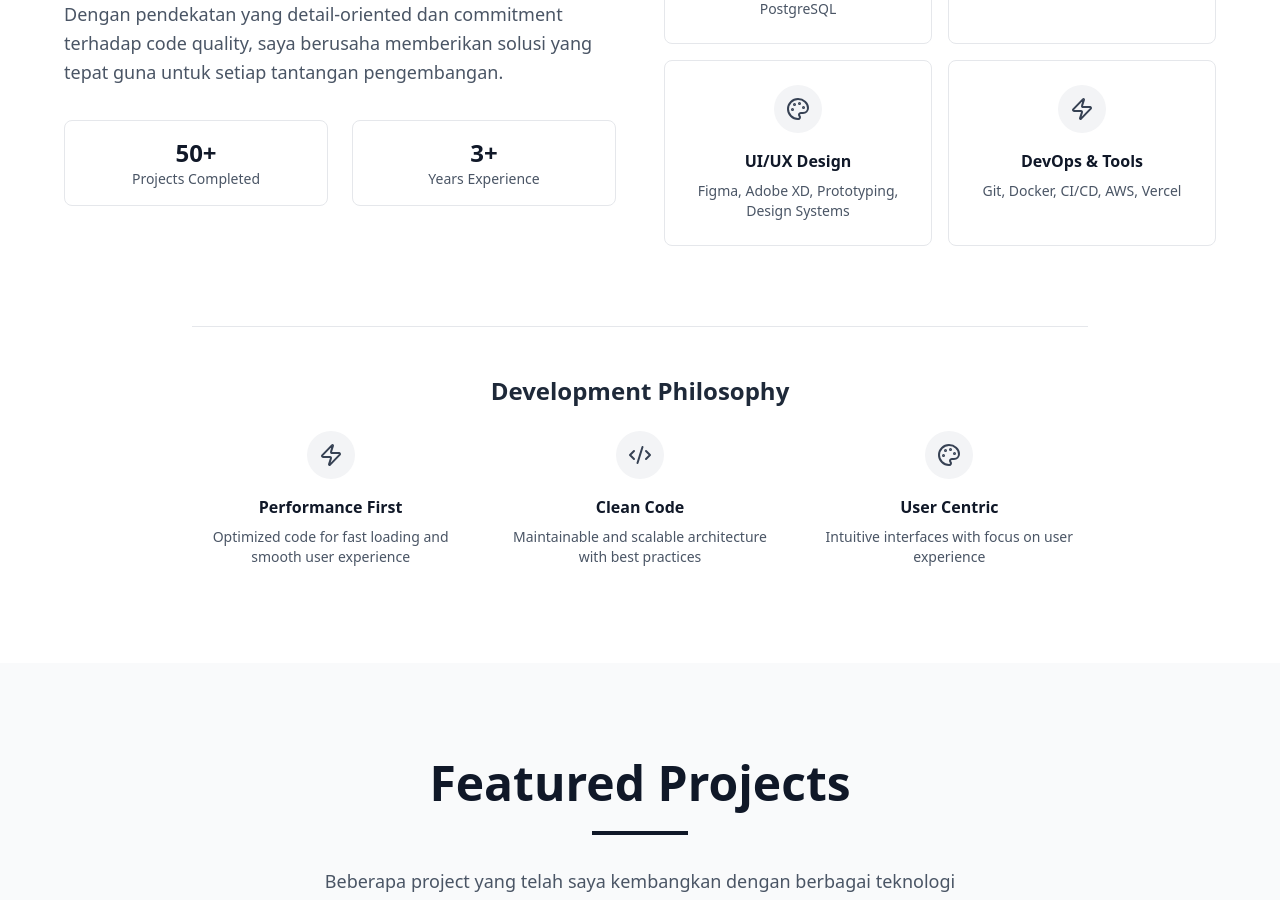
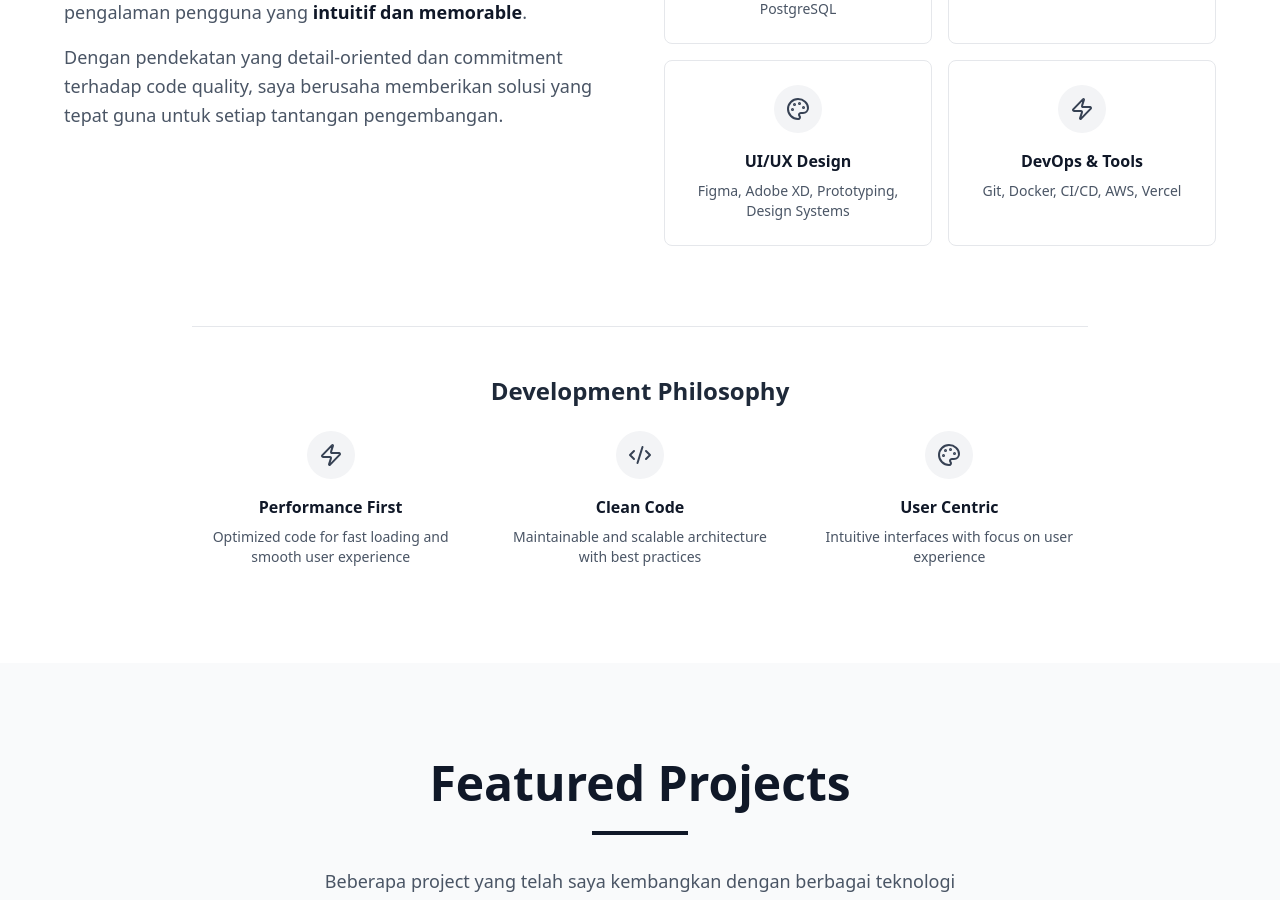
Before and after one commit to Ra1nixy/rainaldi.lol, a React (Vite) app: page / in a window 1280 px wide. Shown: the part 1380-2280 px from the top of the page. Built offline with nearby package versions, Linux system fonts and the light colour scheme.

Commit message:
fix about

```diff
--- a/src/components/About.tsx
+++ b/src/components/About.tsx
@@ -88,14 +88,14 @@ const About = () => {
               transition={{ duration: 0.6, ease: "easeOut", delay: 0.3 }}
               viewport={{ once: true }}
             >
-              <div className="text-center p-4 border border-gray-200 dark:border-gray-700 rounded-lg">
+              {/* <div className="text-center p-4 border border-gray-200 dark:border-gray-700 rounded-lg">
                 <div className="text-2xl font-bold text-gray-900 dark:text-white">50+</div>
                 <div className="text-sm text-gray-600 dark:text-gray-400">Projects Completed</div>
               </div>
               <div className="text-center p-4 border border-gray-200 dark:border-gray-700 rounded-lg">
                 <div className="text-2xl font-bold text-gray-900 dark:text-white">3+</div>
                 <div className="text-sm text-gray-600 dark:text-gray-400">Years Experience</div>
-              </div>
+              </div> */}
             </motion.div>
           </motion.div>
 
```
